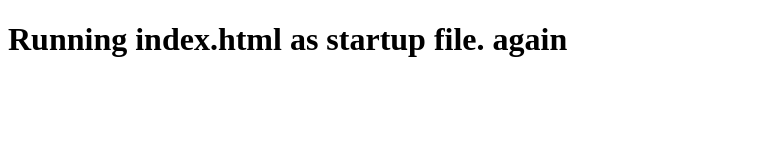
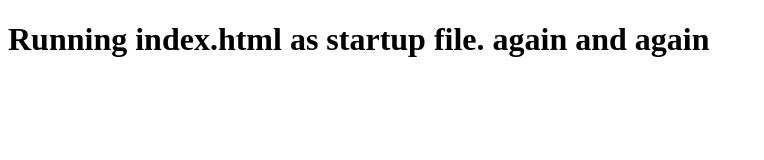
Before and after one commit to tosca/susanartist, a plain HTML site: page WebApp/wwwroot/index.html in a window 1280 px wide. Shown: the whole page, without its empty margins (0-764 px from the left). Drawn offline with Linux system fonts and the light colour scheme.

Commit message:
and again

```diff
--- a/WebApp/wwwroot/index.html
+++ b/WebApp/wwwroot/index.html
@@ -5,6 +5,6 @@
     <title></title>
 </head>
 <body>
-    <h1>Running index.html as startup file. again</h1>
+    <h1>Running index.html as startup file. again and again</h1>
 </body>
 </html>
```
